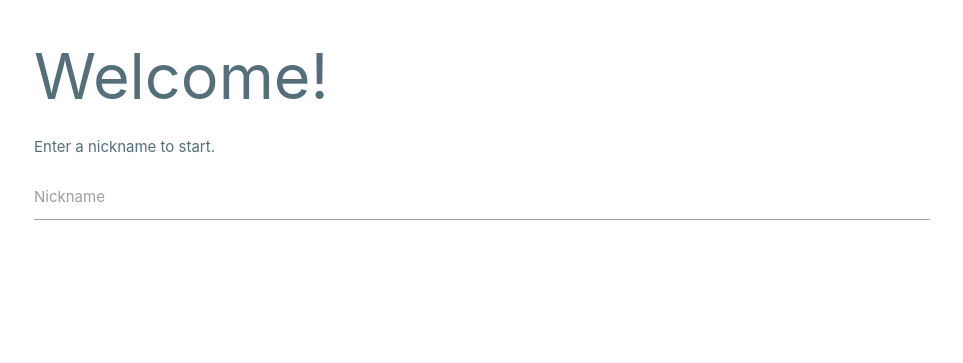
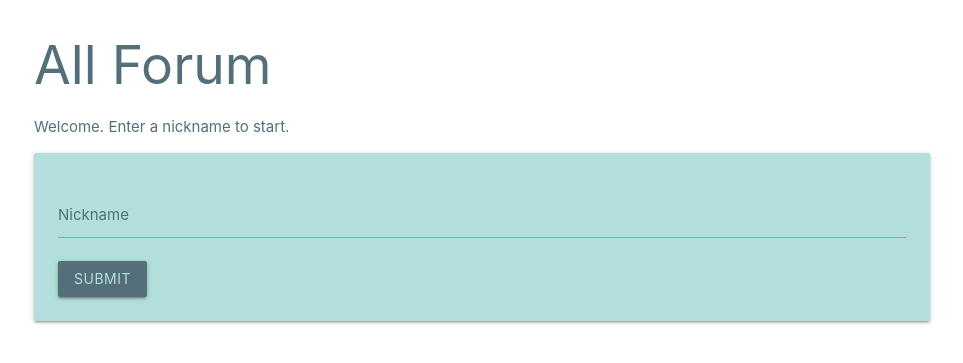
Before and after one commit to joshf26/Pancake-Post, a Flask app: page / in a window 1280 px wide. Shown: the top 363 px of the page, without its empty margins (158-1121 px from the left). Run offline with Flask 2, Linux system fonts and the light colour scheme.

Commit message:
Added color macros.

```diff
--- a/backend/app/main.py
+++ b/backend/app/main.py
@@ -1,12 +1,19 @@
-from flask import Flask, render_template
+from flask import Flask, session, request, render_template, redirect, url_for
 from flask_socketio import SocketIO
 
 app = Flask(__name__)
 socket = SocketIO(app)
 
 
-@app.route('/')
-def index_route():
+@app.route('/', methods=['GET', 'POST'])
+def index():
+    if request.method == 'POST':
+        session['nickname'] = request.form['nickname']
+        return redirect(url_for('index'))
+
+    if 'nickname' in session:
+        return render_template('index.html')
+
     return render_template('landing.html')
 
 
--- a/backend/app/static/css/global.css
+++ b/backend/app/static/css/global.css
@@ -1,3 +1,18 @@
 * {
-    color: #546e7a;
+    color: #546e7a !important;
 }
+
+.input-field input[type=text]:focus {
+    border-bottom: 1px solid #546e7a !important;
+    box-shadow: 0 1px 0 0 #546e7a !important;
+}
+
+.input-field input[type=text].valid {
+    border-bottom: 1px solid #546e7a !important;
+    box-shadow: 0 1px 0 0 #546e7a !important;
+}
+
+.input-field input[type=text].invalid {
+    border-bottom: 1px solid #546e7a !important;
+    box-shadow: 0 1px 0 0 #546e7a !important;
+}
--- a/backend/app/templates/base.html
+++ b/backend/app/templates/base.html
@@ -1,3 +1,21 @@
+{% macro color(type) -%}
+    {% if type == 'primary' %}
+        blue-grey darken-1
+    {% endif %}
+    {% if type == 'secondary' %}
+        teal lighten-4
+    {% endif %}
+{%- endmacro %}
+
+{% macro text_color(type) -%}
+    {% if type == 'primary' %}
+        blue-grey-text text-darken-1
+    {% endif %}
+    {% if type == 'secondary' %}
+        teal-text text-lighten-4
+    {% endif %}
+{%- endmacro %}
+
 <!DOCTYPE html>
 <html lang="en">
 <head>
--- a/backend/app/templates/landing.html
+++ b/backend/app/templates/landing.html
@@ -1,10 +1,17 @@
 {% extends "base.html" %}
 
 {% block body %}
-    <h1>Welcome!</h1>
-    <p>Enter a nickname to start.</p>
-    <div class="input-field">
-        <input type="text" name="nickname">
-        <label for="nickname">Nickname</label>
-    </div>
+    <h2>All Forum</h2>
+    <p>Welcome. Enter a nickname to start.</p>
+    <form action="{{ url_for('index') }}" method="POST">
+        <div class="card {{ color('secondary') }}">
+            <div class="card-content">
+                <div class="input-field">
+                    <label for="nickname">Nickname</label>
+                    <input type="text" name="nickname" id="nickname">
+                </div>
+                <input type="submit" class="btn {{ color('primary') }} {{ text_color('secondary') }}">
+            </div>
+        </div>
+    </form>
 {% endblock %}
```
